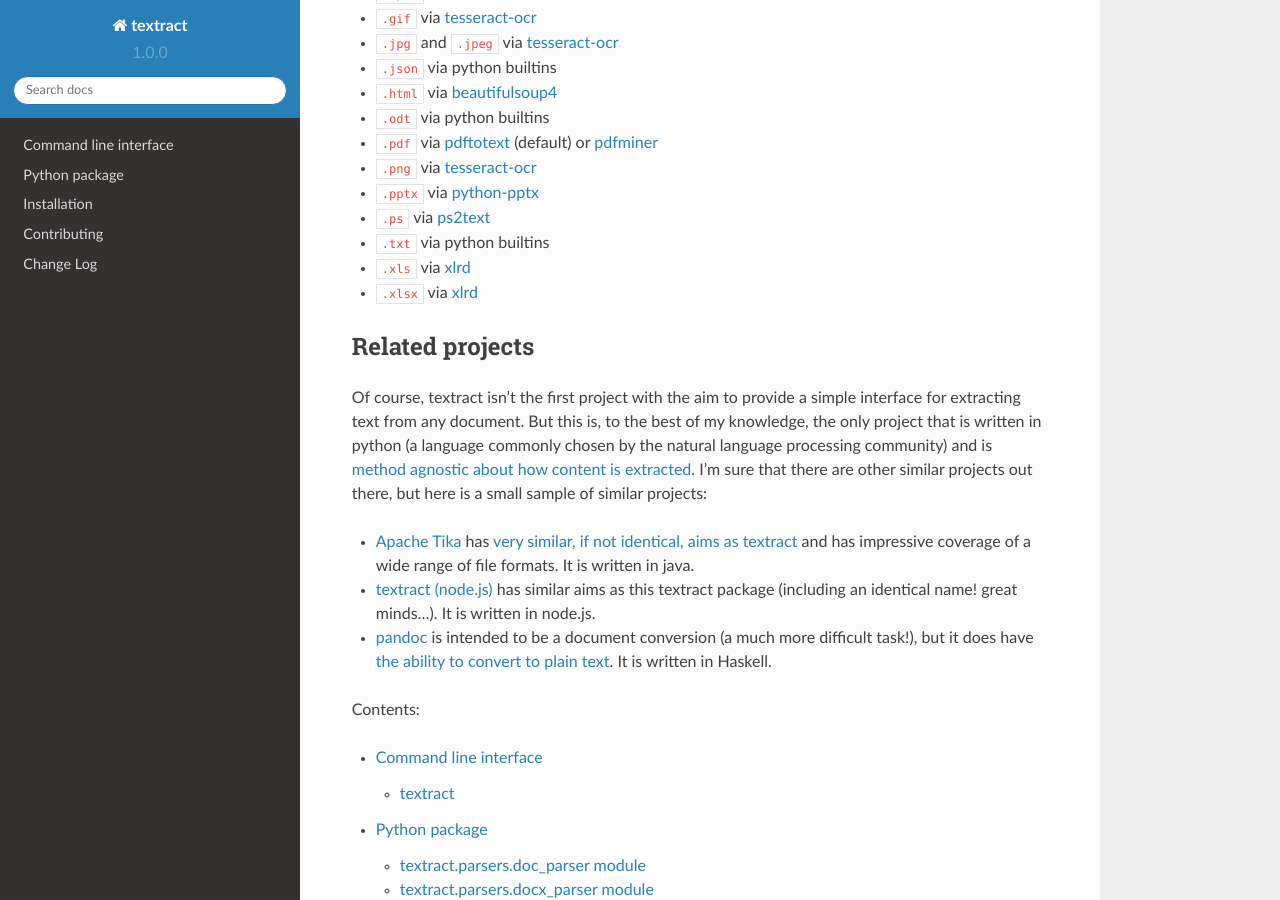
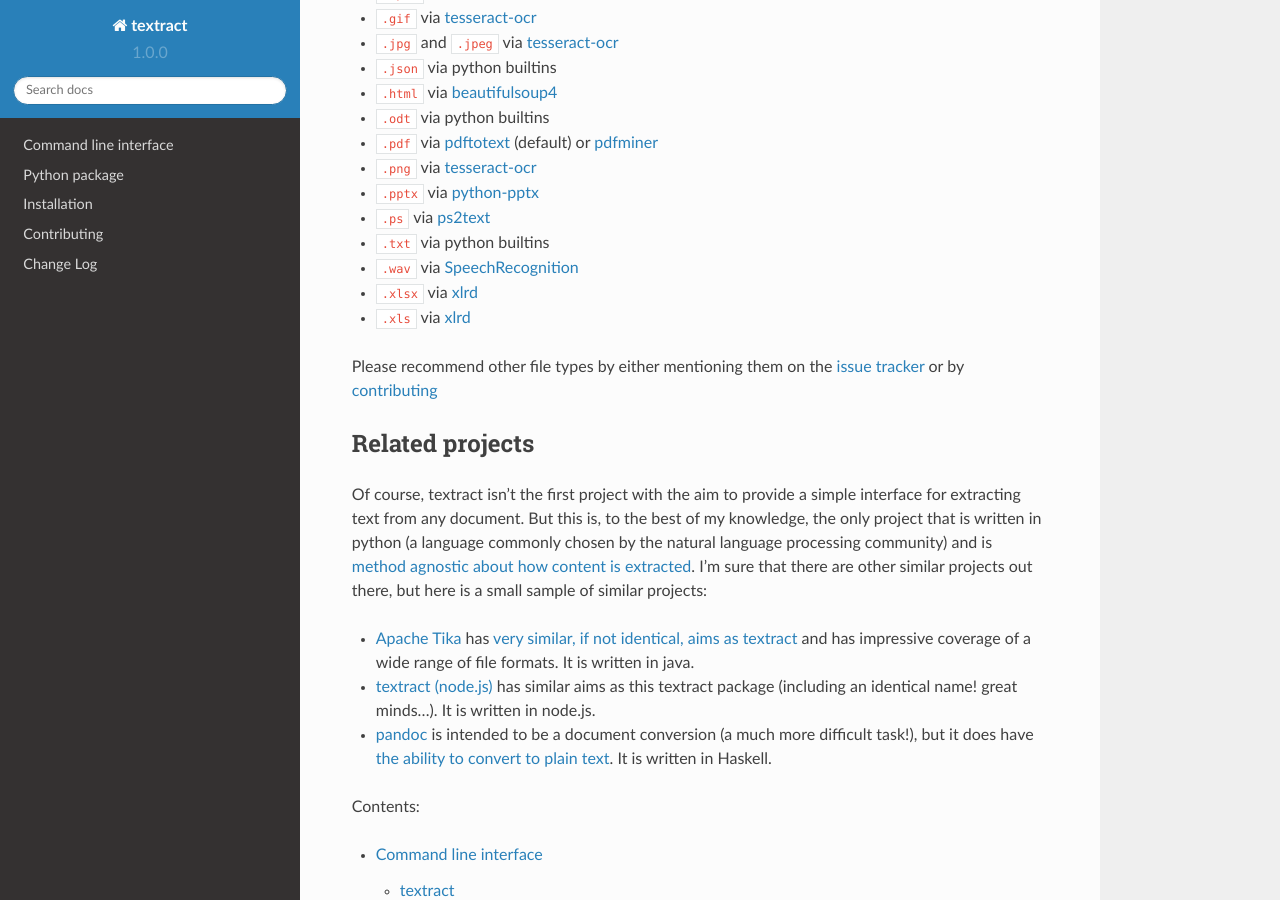
Before and after one commit to deanmalmgren/textract, a Sphinx documentation site: the page built from docs/index.rst, in a window 1280 px wide and 900 px high, scrolled down 813 px. Built offline with Sphinx 7.4.7 and the Read the Docs theme 2.0.0, drawn with Linux system fonts in a browser that asks for light colours.

Commit message:
adde wav file support to index
Signed-off-by: Arvind Chembarpu <achembarpu@gmail.com>

```diff
--- a/docs/index.rst
+++ b/docs/index.rst
@@ -70,10 +70,15 @@
 
 * ``.txt`` via python builtins
 
-* ``.xls`` via `xlrd <https://pypi.python.org/pypi/xlrd>`_
+* ``.wav`` via `SpeechRecognition <https://pypi.python.org/pypi/SpeechRecognition/>`_
 
 * ``.xlsx`` via `xlrd <https://pypi.python.org/pypi/xlrd>`_
 
+* ``.xls`` via `xlrd <https://pypi.python.org/pypi/xlrd>`_
+
+Please recommend other file types by either mentioning them on the
+`issue tracker <https://github.com/deanmalmgren/textract/issues>`_ or
+by :ref:`contributing <contributing>`
 
 .. this is a list of all the packages that textract uses for extraction
 .. _tesseract-ocr: https://code.google.com/p/tesseract-ocr/
@@ -85,6 +90,7 @@
 .. _pdfminer: https://euske.github.io/pdfminer/
 .. _ps2text: http://pages.cs.wisc.edu/~ghost/doc/pstotext.htm
 .. _ebooklib: https://github.com/aerkalov/ebooklib
+.. _SpeechRecognition: https://pypi.python.org/pypi/SpeechRecognition/
 
 .. _related-projects:
 
```
